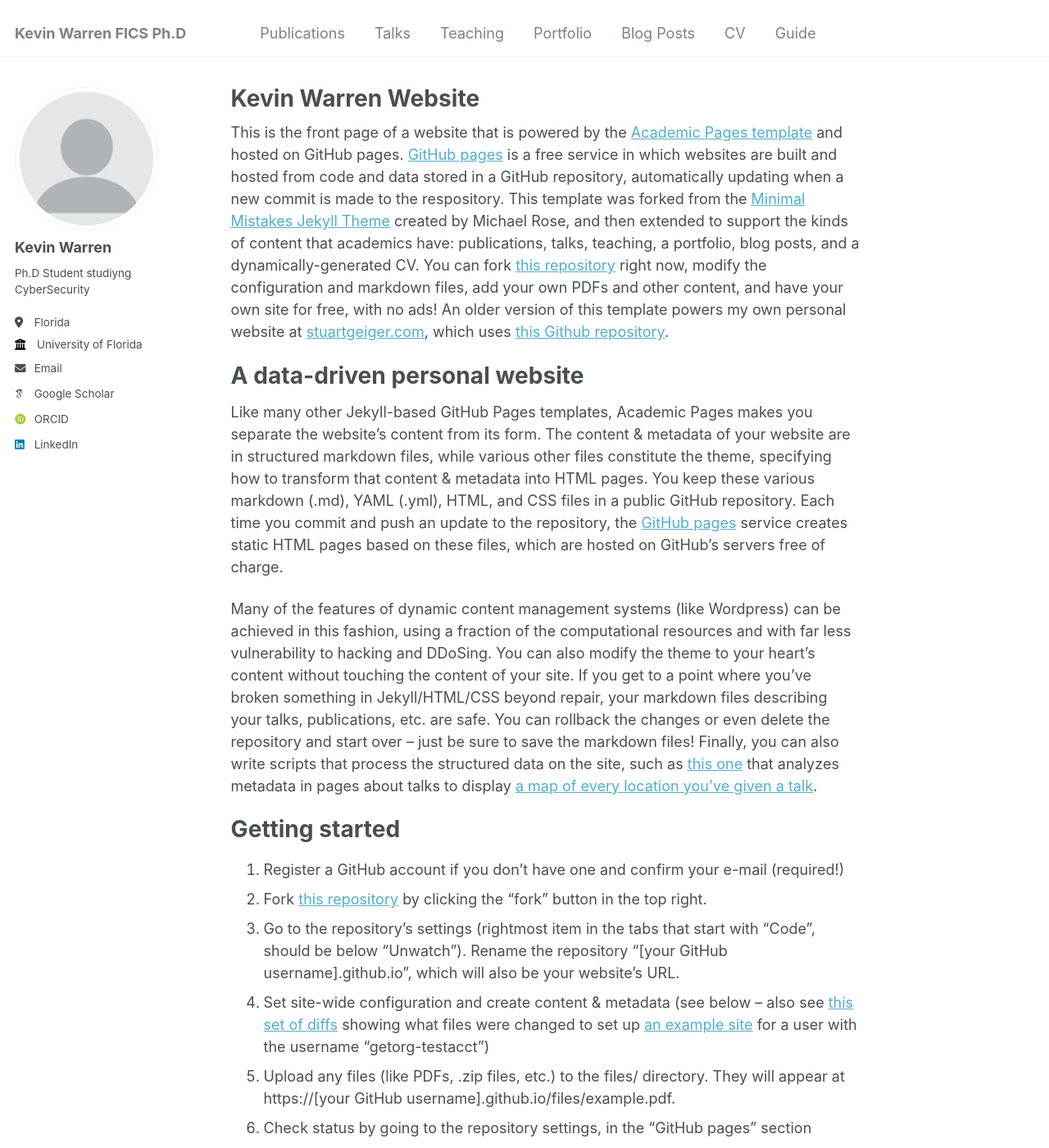
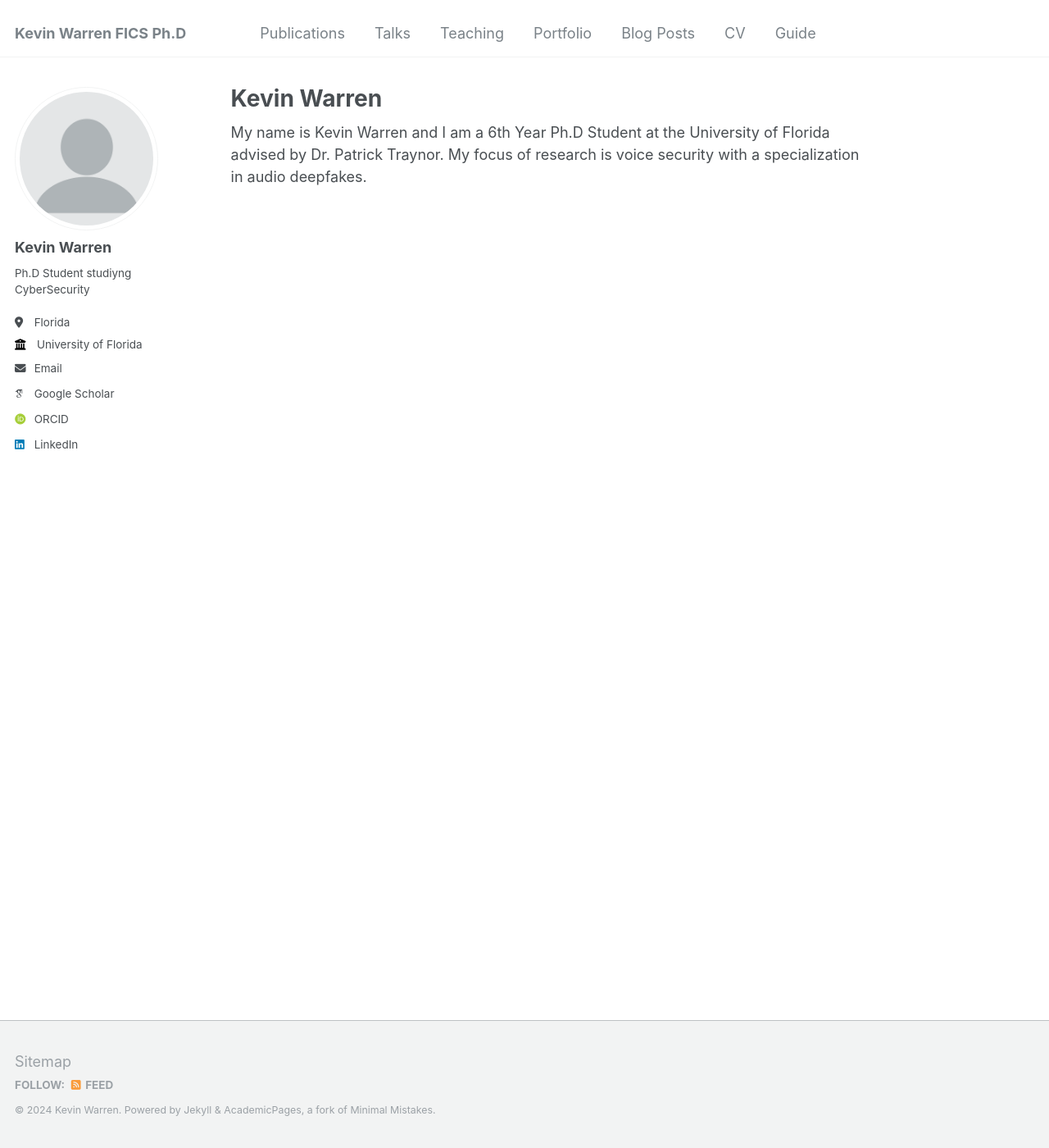
Before and after one commit to kwarren9413/kwarren9413.github.io, a Jekyll site: the page built from _pages/about.md, in a window 1280 px wide and 1400 px high. Shown: the whole window at 82% size. Built offline with Jekyll 4.4.1, drawn with Linux system fonts in a browser that asks for light colours; some web fonts are replaced; some of the changed text lies outside the part shown.

Commit message:
Update about.md

```diff
--- a/_pages/about.md
+++ b/_pages/about.md
@@ -1,29 +1,10 @@
 ---
 permalink: /
-title: "Kevin Warren Website"
+title: "Kevin Warren"
 author_profile: true
 redirect_from:
   - /about/
   - /about.html
 ---
 
-This is the front page of a website that is powered by the [Academic Pages template](https://github.com/academicpages/academicpages.github.io) and hosted on GitHub pages. [GitHub pages](https://pages.github.com) is a free service in which websites are built and hosted from code and data stored in a GitHub repository, automatically updating when a new commit is made to the respository. This template was forked from the [Minimal Mistakes Jekyll Theme](https://mmistakes.github.io/minimal-mistakes/) created by Michael Rose, and then extended to support the kinds of content that academics have: publications, talks, teaching, a portfolio, blog posts, and a dynamically-generated CV. You can fork [this repository](https://github.com/academicpages/academicpages.github.io) right now, modify the configuration and markdown files, add your own PDFs and other content, and have your own site for free, with no ads! An older version of this template powers my own personal website at [stuartgeiger.com](http://stuartgeiger.com), which uses [this Github repository](https://github.com/staeiou/staeiou.github.io).
-
-A data-driven personal website
-======
-Like many other Jekyll-based GitHub Pages templates, Academic Pages makes you separate the website's content from its form. The content & metadata of your website are in structured markdown files, while various other files constitute the theme, specifying how to transform that content & metadata into HTML pages. You keep these various markdown (.md), YAML (.yml), HTML, and CSS files in a public GitHub repository. Each time you commit and push an update to the repository, the [GitHub pages](https://pages.github.com/) service creates static HTML pages based on these files, which are hosted on GitHub's servers free of charge.
-
-Many of the features of dynamic content management systems (like Wordpress) can be achieved in this fashion, using a fraction of the computational resources and with far less vulnerability to hacking and DDoSing. You can also modify the theme to your heart's content without touching the content of your site. If you get to a point where you've broken something in Jekyll/HTML/CSS beyond repair, your markdown files describing your talks, publications, etc. are safe. You can rollback the changes or even delete the repository and start over -- just be sure to save the markdown files! Finally, you can also write scripts that process the structured data on the site, such as [this one](https://github.com/academicpages/academicpages.github.io/blob/master/talkmap.ipynb) that analyzes metadata in pages about talks to display [a map of every location you've given a talk](https://academicpages.github.io/talkmap.html).
-
-Getting started
-======
-1. Register a GitHub account if you don't have one and confirm your e-mail (required!)
-1. Fork [this repository](https://github.com/academicpages/academicpages.github.io) by clicking the "fork" button in the top right.
-1. Go to the repository's settings (rightmost item in the tabs that start with "Code", should be below "Unwatch"). Rename the repository "[your GitHub username].github.io", which will also be your website's URL.
-1. Set site-wide configuration and create content & metadata (see below -- also see [this set of diffs](http://archive.is/3TPas) showing what files were changed to set up [an example site](https://getorg-testacct.github.io) for a user with the username "getorg-testacct")
-1. Upload any files (like PDFs, .zip files, etc.) to the files/ directory. They will appear at https://[your GitHub username].github.io/files/example.pdf.
-1. Check status by going to the repository settings, in the "GitHub pages" section
-
-Site-wide configuration
-------
-The main configuration file for the site is in the base directory in [_config.yml](https://github.com/academicpages/academicpages.github.io/blob/master/_config.yml), which defines the content in the sidebars and other site-wide features. You will need to replace the default variables with ones about yourself and your site's github repository. The configuration file for the top menu is in [_data/navigation.yml](https://github.com/academicpages/academicpages.github.io/blob/master/_data/navigation.yml). For example, if you don't have a portfolio or blog posts, you can remove those items from that navigation.yml file to remove them from the header.
+My name is Kevin Warren and I am a 6th Year Ph.D Student at the University of Florida advised by Dr. Patrick Traynor. My focus of research is voice security with a specialization in audio deepfakes.
```
